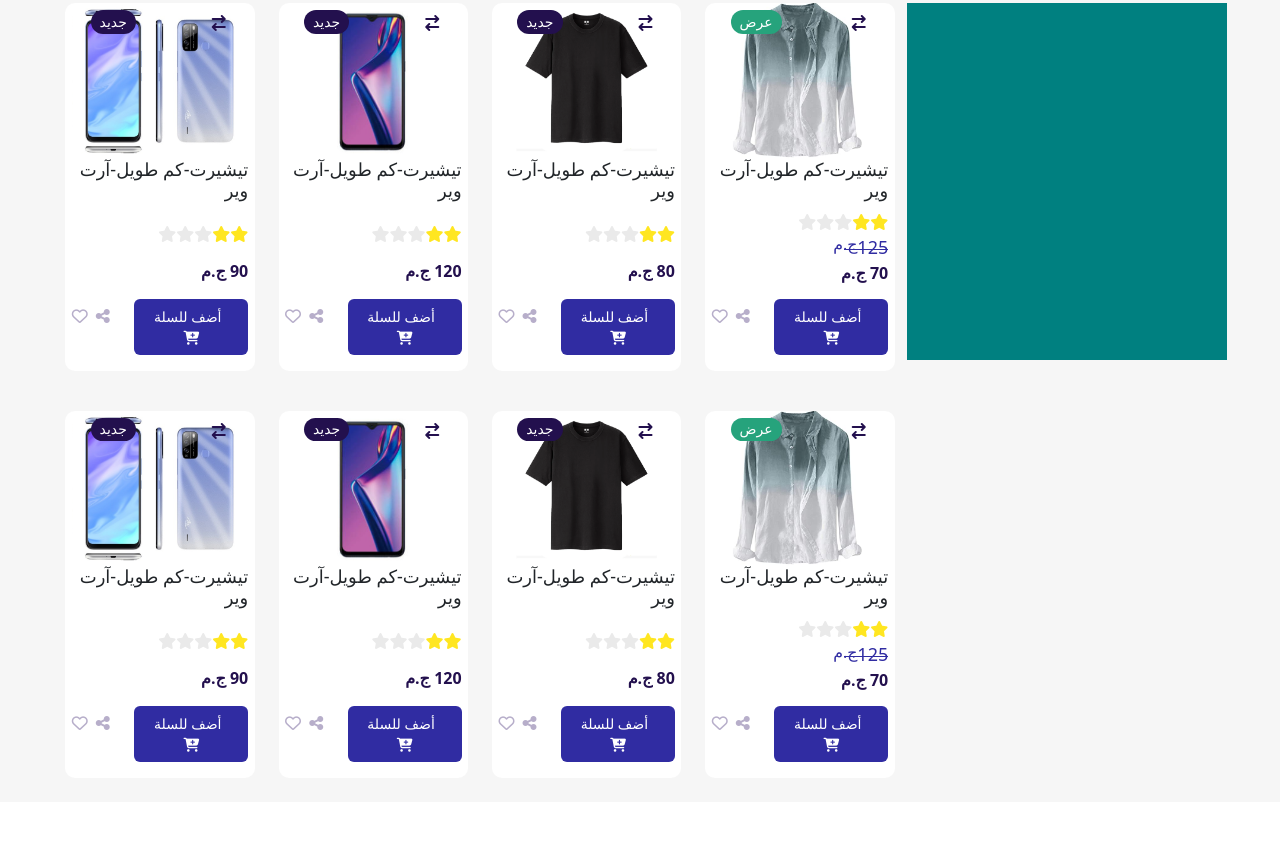
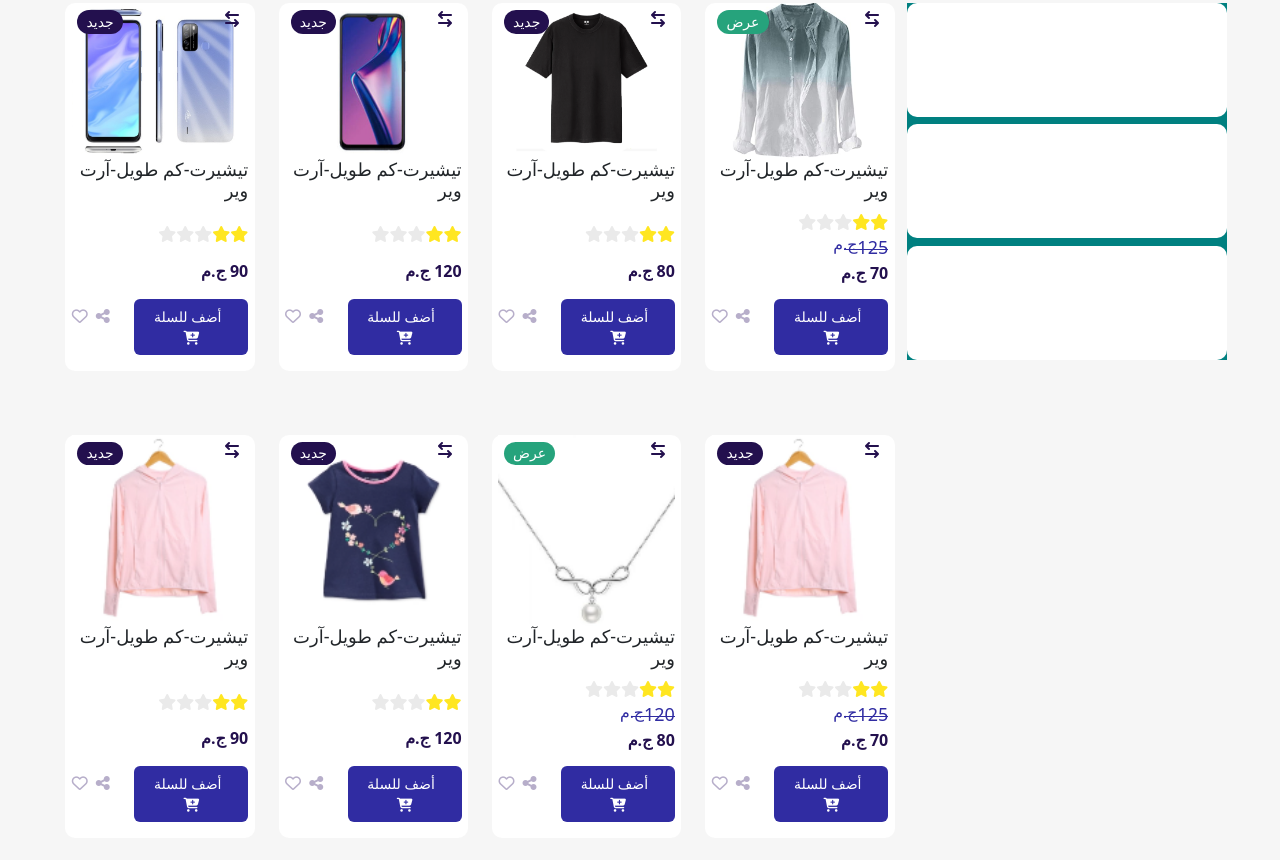
Before and after one commit to WalaaRahman/K-shop, an Angular app: page / in a window 1280 px wide. Shown: the part 520-1380 px from the top of the page. Before the commit the page ends 1322 px from the top, so only its background shows below. Built offline with nearby package versions, Linux system fonts and the light colour scheme.

Commit message:
Last Seen

```diff
--- a/src/app/Components/home/home.component.css
+++ b/src/app/Components/home/home.component.css
@@ -12,12 +12,12 @@
 
 }
 
-.recentSeen {
+.lastSeen {
     width: 24%
 }
 
 .newArrivalsHeader,
-.recentSeenHeader {
+.lastSeenHeader {
     display: flex;
     justify-content: space-between;
     align-items: center;
@@ -62,15 +62,15 @@
 }
 
 
-/* Recent Seen */
-.recentSeenSection{
+/* Last Seen */
+.lastSeenSection{
     margin-top: 0.5rem;
 }
-.recentSeenHeader{
+.lastSeenHeader{
     margin-bottom: 2.2rem;
 
 }
-.recentSeenTitle{
+.lastSeenTitle{
     font-size:var(--headLine4);
     text-align: right;
     width: 100%;
@@ -78,7 +78,18 @@
 
 
 }
-.recentSeenContainer{
+.lastSeenContainer{
     background-color: teal;
     height: 357px;
+    display: flex;
+    flex-direction: column;
+    justify-content: space-between;
+
 }
+
+.lastSeenCard{
+    width:100%;
+    background-color:#fff;
+    height: 114px;
+    border-radius: 10px;
+}
--- a/src/app/Components/home/home.component.html
+++ b/src/app/Components/home/home.component.html
@@ -15,7 +15,7 @@
                     </div>
                 </div>
                 <div *ngIf="products" class="row gy-md-3 justify-content-center ">
-                    <div *ngFor="let product of products" class="col-xl-3 col-md-4 col-sm-5">
+                    <div *ngFor="let product of products" class="col-xl-3 col-md-4 col-sm-5 mb-4">
                         <app-product-card [product]="product"></app-product-card>
                     </div>
 
@@ -24,17 +24,70 @@
 
             </div>
 
-            <!-- Recent Seen -->
+            <!-- Last Seen -->
 
-            <div class="col-lg-3 col-md-12 px-0 recentSeenSection">
-                <div class="recentSeenHeader">
+            <div class="col-lg-3 col-md-12 px-0 lastSeenSection">
+                <div class="lastSeenHeader">
 
-                    <div class="recentSeenTitle">
+                    <div class="lastSeenTitle">
                         <span dir="rtl">منتجات تصفحتها مؤخرا</span>
                     </div>
                 </div>
-                <div class="recentSeenContainer">
+                <div class="lastSeenContainer">
+                    <div *ngFor="let product of lastSeenProducts" class="lastSeenCard">
+                        <!-- <div class="row">
+                            <div class="col-8">
+                                 <div class="cardBody">
+                            <div class="title">
+                                <h4>
+                                    {{product.title.split("-").splice(0,3).join("-")}}
+                                </h4>
+                            </div>
+                            <div class="rating">
+                                <i class="fa-solid fa-star starOff"></i>
+                                <i class="fa-solid fa-star starOff"></i>
+                                <i class="fa-solid fa-star starOff"></i>
+                                <i class="fa-solid fa-star starOn"></i>
+                                <i class="fa-solid fa-star starOn"></i>
 
+
+                            </div>
+                            <div *ngIf="product.previousPrice" class=" previousePrice">
+                                <small class="prevPrice" dir="rtl">{{product.previousPrice}} <small
+                                        class="arabicCurrency">ج.م</small>
+                                    <div class="lineThought"></div>
+                                </small>
+                            </div>
+                            <div class="price">
+                                <span dir="rtl">{{product.price}} ج.م </span>
+                            </div>
+                        </div>
+                        <div class="cardFooter">
+                            <div class="row justify-content-evenly align-items-baseline ">
+                                <div class="col-3 pe-0">
+                                    <div class="rightIcons">
+                                        <i class="fa-regular fa-heart"></i>
+                                        <i class="fa-solid fa-share-nodes"></i>
+                                    </div>
+                                </div>
+                                <div class="col-9">
+                                    <div class="leftBtn">
+                                        <button class="btn addToCartBtn">أضف للسلة &nbsp;<i
+                                                class="fa-solid fa-cart-plus"></i> </button>
+                                    </div>
+                                </div>
+                            </div>
+
+
+                        </div>
+                            </div>
+                            <div class="col-4">
+                                <app-product-img [product]="product"></app-product-img>
+
+                            </div>
+                        </div> -->
+
+                    </div>
                 </div>
             </div>
         </div>
--- a/src/app/Components/home/home.component.ts
+++ b/src/app/Components/home/home.component.ts
@@ -12,62 +12,98 @@ export class HomeComponent {
 products:any=[
   {id:1,
     imgSrc:"../../../assets/images/mobile.png",
-    description:"تيشيرت-كم طويل-آرت وير-نسائى-نسائى",
+    title:"تيشيرت-كم طويل-آرت وير-نسائى-نسائى",
+    description:"تيشيرت-كم طويل-آرت وير-نسائى-نسائى تيشيرت-كم طويل-آرت وير-نسائى-نسائى تيشيرت-كم طويل-آرت وير-نسائى-نسائى تيشيرت-كم طويل-آرت وير-نسائى-نسائى",
     price:90,
     offer:false
   },
   {
     id:2,
     imgSrc:"../../../assets/images/mobile2.png",
-    description:"تيشيرت-كم طويل-آرت وير-نسائى-نسائى",
+    title:"تيشيرت-كم طويل-آرت وير-نسائى-نسائى",
+    description:"تيشيرت-كم طويل-آرت وير-نسائى-نسائى تيشيرت-كم طويل-آرت وير-نسائى-نسائى تيشيرت-كم طويل-آرت وير-نسائى-نسائى تيشيرت-كم طويل-آرت وير-نسائى-نسائى",
     price:120,
     offer:false
   },
   {
     id:3,
     imgSrc:"../../../assets/images/tshirt.png",
-    description:"تيشيرت-كم طويل-آرت وير-نسائى-نسائى",
+    title:"تيشيرت-كم طويل-آرت وير-نسائى-نسائى",
+    description:"تيشيرت-كم طويل-آرت وير-نسائى-نسائى تيشيرت-كم طويل-آرت وير-نسائى-نسائى تيشيرت-كم طويل-آرت وير-نسائى-نسائى تيشيرت-كم طويل-آرت وير-نسائى-نسائى",
     price:80,
     offer:false
   },
   {
     id:4,
     imgSrc:"../../../assets/images/shirt.png",
-    description:"تيشيرت-كم طويل-آرت وير-نسائى-نسائى",
+    title:"تيشيرت-كم طويل-آرت وير-نسائى-نسائى",
+    description:"تيشيرت-كم طويل-آرت وير-نسائى-نسائى تيشيرت-كم طويل-آرت وير-نسائى-نسائى تيشيرت-كم طويل-آرت وير-نسائى-نسائى تيشيرت-كم طويل-آرت وير-نسائى-نسائى",
     price:70,
     previousPrice:125,
     offer:true
   },
   {id:5,
-    imgSrc:"../../../assets/images/mobile.png",
-    description:"تيشيرت-كم طويل-آرت وير-نسائى-نسائى",
+    imgSrc:"../../../assets/images/pinkBlouse.png",
+    title:"تيشيرت-كم طويل-آرت وير-نسائى-نسائى",
+    description:"تيشيرت-كم طويل-آرت وير-نسائى-نسائى تيشيرت-كم طويل-آرت وير-نسائى-نسائى تيشيرت-كم طويل-آرت وير-نسائى-نسائى تيشيرت-كم طويل-آرت وير-نسائى-نسائى",
     price:90,
     offer:false
   },
   {
     id:6,
-    imgSrc:"../../../assets/images/mobile2.png",
-    description:"تيشيرت-كم طويل-آرت وير-نسائى-نسائى",
+    imgSrc:"../../../assets/images/girlsTshirt.png",
+    title:"تيشيرت-كم طويل-آرت وير-نسائى-نسائى",
+    description:"تيشيرت-كم طويل-آرت وير-نسائى-نسائى تيشيرت-كم طويل-آرت وير-نسائى-نسائى تيشيرت-كم طويل-آرت وير-نسائى-نسائى تيشيرت-كم طويل-آرت وير-نسائى-نسائى",
     price:120,
     offer:false
   },
   {
     id:7,
-    imgSrc:"../../../assets/images/tshirt.png",
-    description:"تيشيرت-كم طويل-آرت وير-نسائى-نسائى",
+    imgSrc:"../../../assets/images/necklace.png",
+    title:"تيشيرت-كم طويل-آرت وير-نسائى-نسائى",
+    description:"تيشيرت-كم طويل-آرت وير-نسائى-نسائى تيشيرت-كم طويل-آرت وير-نسائى-نسائى تيشيرت-كم طويل-آرت وير-نسائى-نسائى تيشيرت-كم طويل-آرت وير-نسائى-نسائى",
     price:80,
+    previousPrice:120,
+    offer:true
+  },
+  {
+    id:8,
+    imgSrc:"../../../assets/images/pinkBlouse.png",
+    title:"تيشيرت-كم طويل-آرت وير-نسائى-نسائى",
+    description:"تيشيرت-كم طويل-آرت وير-نسائى-نسائى تيشيرت-كم طويل-آرت وير-نسائى-نسائى تيشيرت-كم طويل-آرت وير-نسائى-نسائى تيشيرت-كم طويل-آرت وير-نسائى-نسائى",
+    price:70,
+    previousPrice:125,
+    offer:false
+  },
+]
+
+
+lastSeenProducts:any=[
+  {id:1,
+    imgSrc:"../../../assets/images/pinkBlouse.png",
+    title:"تيشيرت-كم طويل-آرت وير-نسائى-نسائى",
+    description:"تيشيرت-كم طويل-آرت وير-نسائى-نسائى تيشيرت-كم طويل-آرت وير-نسائى-نسائى تيشيرت-كم طويل-آرت وير-نسائى-نسائى تيشيرت-كم طويل-آرت وير-نسائى-نسائى",
+    price:90,
     offer:false
   },
   {
-    id:8,
-    imgSrc:"../../../assets/images/shirt.png",
-    description:"تيشيرت-كم طويل-آرت وير-نسائى-نسائى",
-    price:70,
-    previousPrice:125,
+    id:2,
+    imgSrc:"../../../assets/images/necklace.png",
+    title:"تيشيرت-كم طويل-آرت وير-نسائى-نسائى",
+    description:"تيشيرت-كم طويل-آرت وير-نسائى-نسائى تيشيرت-كم طويل-آرت وير-نسائى-نسائى تيشيرت-كم طويل-آرت وير-نسائى-نسائى تيشيرت-كم طويل-آرت وير-نسائى-نسائى",
+    price:120,
+    previousPrice:250,
     offer:true
   },
+  {
+    id:3,
+    imgSrc:"../../../assets/images/girlsTshirt.png",
+    title:"تيشيرت-كم طويل-آرت وير-نسائى-نسائى",
+    description:"تيشيرت-كم طويل-آرت وير-نسائى-نسائى تيشيرت-كم طويل-آرت وير-نسائى-نسائى تيشيرت-كم طويل-آرت وير-نسائى-نسائى تيشيرت-كم طويل-آرت وير-نسائى-نسائى",
+    price:80,
+    offer:false
+  }
 ]
-
 
  toggleHover (id:any){
 this.hoverOverProduct = id;
--- a/src/app/Components/product-card/product-card.component.css
+++ b/src/app/Components/product-card/product-card.component.css
@@ -7,20 +7,16 @@
     border: none;
     margin-bottom: 1.5rem;
     border-radius: 10px;
-    /* height: 365px; */
+    display: flex;
+    justify-content: end;
 
-    /* display: flex;
-    flex-direction: column;
-    justify-content: space-between; */
 }
 
 .cardHeader {
     display: flex;
     justify-content: space-between;
     align-items: baseline;
-    /* position: absolute;
-    top: 0;
-    left: 0; */
+
 }
 
 .badge{
@@ -56,13 +52,11 @@
 }
 .compareArrow{
     color:var(--primaryAccent);
-    /* cursor: pointer; */
     cursor: url('../../../assets/images/handcursor6.png') , pointer ;
 }
 
 .cardImgContainer {
     width: 100%;
-    /* margin-bottom: 2em; */
 }
 
 .cardImgContainer img {
@@ -79,7 +73,7 @@
 
 
 
-.description h4 {
+.title  h4 {
     font-size: var(--headLine4);
     text-align: right;
     font-weight: normal;
@@ -87,7 +81,6 @@
 
 .rating {
     text-align: right;
-    /* margin-bottom: 1em; */
 
 }
 
@@ -113,7 +106,6 @@
 
 .previousePrice {
     text-align: right;
-    /* margin-bottom: 1em; */
 }
 
 .prevPrice {
@@ -144,7 +136,6 @@
     display: flex;
     justify-content: space-between;
     color: var(--dividerGray);
-    /* width: 130%; */
 
 }
 .leftBtn{
--- a/src/app/Components/product-img/product-img.component.css
+++ b/src/app/Components/product-img/product-img.component.css
@@ -1,5 +1,6 @@
 
 .cardHeader {
+    position: relative;
     display: flex;
     justify-content: space-between;
     align-items: baseline;
@@ -11,7 +12,7 @@
 .badge{
     position: absolute;
     top: 0.5em;
-    left: 1.8em;
+    left: 0.4em;
     font-size: var(--bodyText);
     font-weight: normal;
 
@@ -25,8 +26,8 @@
 
 .rightAddToCompare{
     position: absolute;
-    top: 0.5em;
-    right: 1.8em;
+    top: 0.2em;
+    right: 0.6em;
 }
 
 .compareLable{
@@ -41,7 +42,7 @@
 }
 .compareArrow{
     color:var(--primaryAccent);
-    /* cursor: pointer; */
+    transform: scaleY(-1);
     cursor: url('../../../assets/images/handcursor6.png') , pointer ;
 }
 
```
Also changed, not shown: src/app/Components/product-card/product-card.component.html (+2 -24 lines).
